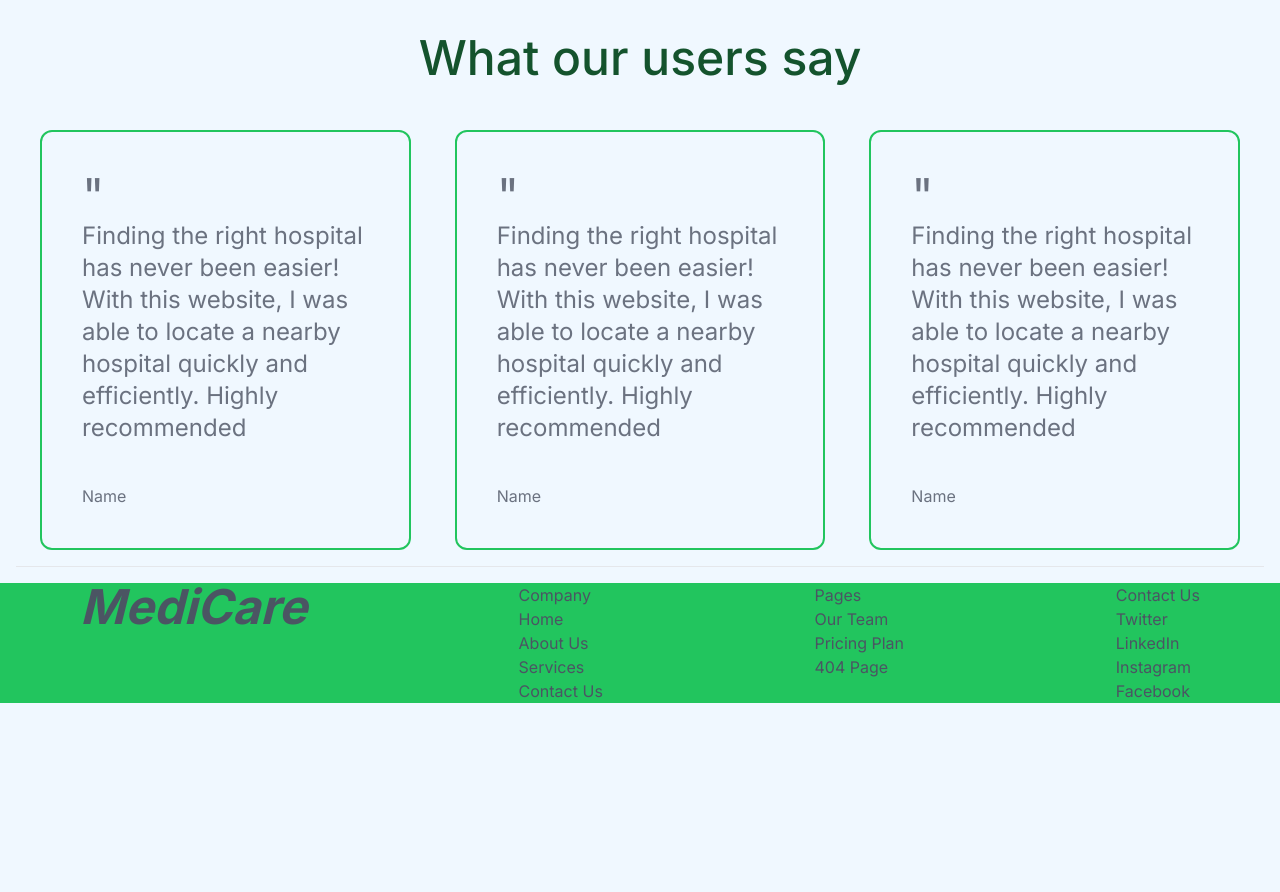
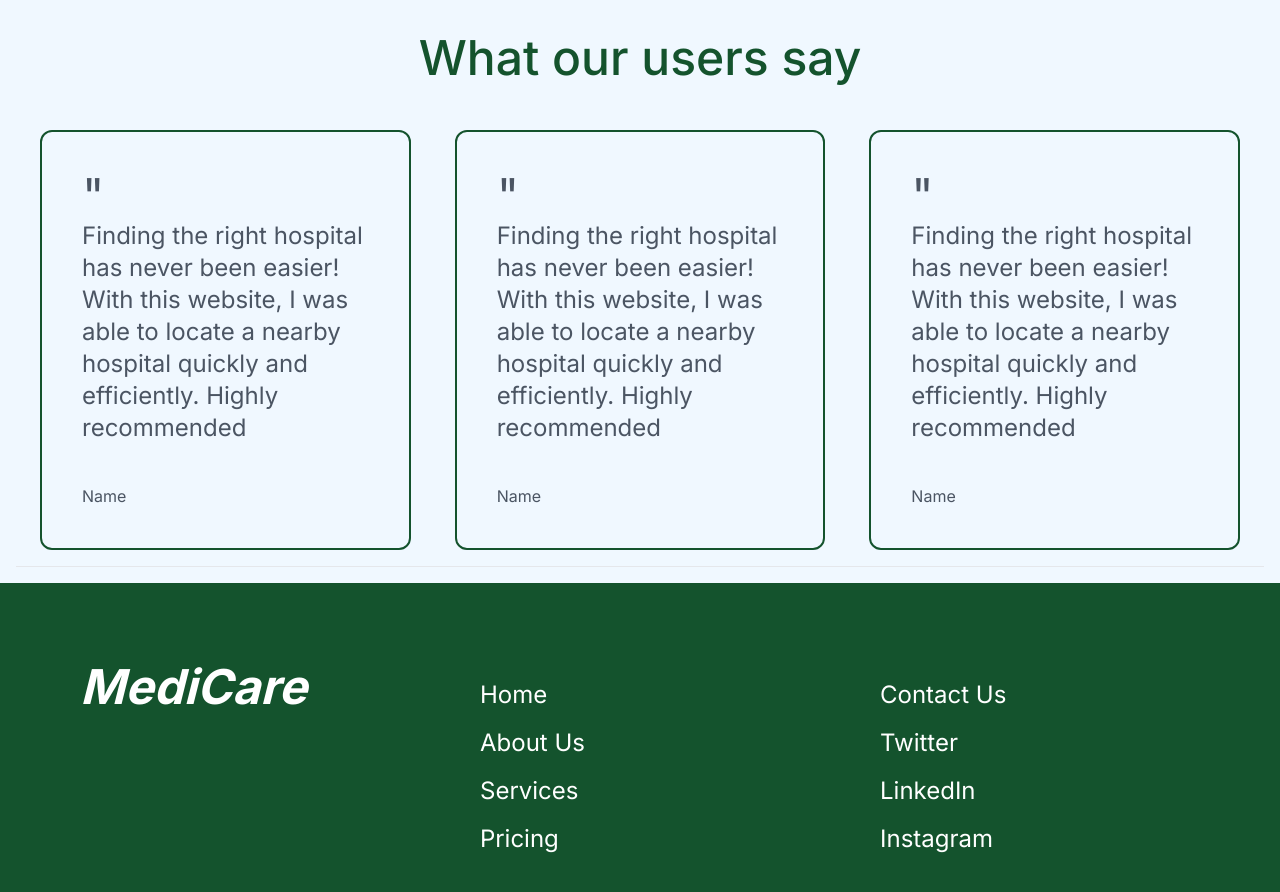
Before and after one commit to AdeTiDotun/medi-care, a Next.js app: page / in a window 1280 px wide. Shown: the part 2480-3372 px from the top of the page. Before the commit the page ends 3183 px from the top, so only its background shows below. Built offline with nearby package versions, Linux system fonts and the light colour scheme.

Commit message:
footer session styled

```diff
--- a/src/app/page.tsx
+++ b/src/app/page.tsx
@@ -1,7 +1,6 @@
 import Main from "@/components/main";
 import Meetdocs from "@/components/meetdocs";
 import Nav from "@/components/navbar";
-import User from "@/components/user";
 import Users from "@/components/users";
 
 import Link from "next/link";
@@ -12,16 +11,16 @@ export default function Home() {
     <>
     {/* Navigation session */}
       <Nav />
-      <hr className="h-px my-4 mx-4 bg-gray-200 border-0 dark:bg-gray-700"></hr>
+      <hr className="h-px my-4 mx-4 bg-gray-200 border-0 dark:bg-gray-300"></hr>
       {/* Main session */}
       <Main />
-      <hr className="h-px my-4 mx-4 bg-gray-200 border-0 dark:bg-gray-700"></hr>
+      <hr className="h-px my-4 mx-4 bg-gray-200 border-0 dark:bg-gray-300"></hr>
       {/* Meet our doctors */}
       <Meetdocs />
 
       {/* What our users say */}
       <Users />
-      <hr className="h-px my-4 mx-4 bg-gray-200 border-0 dark:bg-gray-700"></hr>
+      <hr className="h-px my-4 mx-4 bg-gray-200 border-0 dark:bg-gray-300"></hr>
     </>
   );
 }
--- a/src/components/footer.tsx
+++ b/src/components/footer.tsx
@@ -4,32 +4,25 @@ import React from "react";
 const Footer = () => {
   return (
     <>
-      <div className="flex justify-between  bg-green-500 text-gray-600 px-20">
+      <div className="grid grid-cols-3 bg-green-900 text-white px-20 py-20 gap-20">
         <div>
           <h1 className="font-bold text-5xl font-bold italic">MediCare</h1>
         </div>
 
-          <div>
-            <h2>Company</h2>
-            <h3>Home</h3>
-            <h3>About Us</h3>
-            <h3>Services</h3>
-            <h3>Contact Us</h3>
+          <div className="text-left text-2xl">
+            <h3 className="my-4">Home</h3>
+            <h3 className="my-4">About Us</h3>
+            <h3 className="my-4">Services</h3>
+            <h3 className="my-4">Pricing</h3>
           </div>
 
-          <div>
-            <h2>Pages</h2>
-            <h3>Our Team</h3>
-            <h3>Pricing Plan</h3>
-            <h3>404 Page</h3>
-          </div>
 
-          <div>
-            <h2>Contact Us</h2>
-            <h2>Twitter</h2>
-            <h3>LinkedIn</h3>
-            <h3>Instagram</h3>
-            <h3>Facebook</h3>
+          <div className="text-left text-2xl">
+            <h2 className="my-4">Contact Us</h2>
+            <h2 className="my-4">Twitter</h2>
+            <h3 className="my-4">LinkedIn</h3>
+            <h3 className="my-4">Instagram</h3>
+
           </div>
       </div>
     </>
--- a/src/components/users.tsx
+++ b/src/components/users.tsx
@@ -10,8 +10,8 @@ const Users = () => {
           </h1>
         </div>
         {/* User's Testimony */}
-        <div className="flex px-10 gap-11 text-gray-500">
-          <div className="border-solid border-2 border-green-500 rounded-xl">
+        <div className="flex px-10 gap-11 text-gray-600">
+          <div className="border-solid border-2 border-green-900 rounded-xl">
             <p className="text-5xl px-10 pt-10">"</p>
             <p className="text-2xl px-10">
               Finding the right hospital has never been easier! With this
@@ -20,7 +20,7 @@ const Users = () => {
             </p>
             <h2 className="px-10 py-10">Name</h2>
           </div>
-          <div className="border-solid border-2 border-green-500 rounded-xl">
+          <div className="border-solid border-2 border-green-900 rounded-xl">
             <p className="text-5xl px-10 pt-10">"</p>
             <p className="text-2xl px-10">
               Finding the right hospital has never been easier! With this
@@ -29,7 +29,7 @@ const Users = () => {
             </p>
             <h2 className="px-10 py-10">Name</h2>
           </div>
-          <div className="border-solid border-2 border-green-500 rounded-xl">
+          <div className="border-solid border-2 border-green-900 rounded-xl">
             <p className="text-5xl px-10 pt-10">"</p>
             <p className="text-2xl px-10">
               Finding the right hospital has never been easier! With this
```
